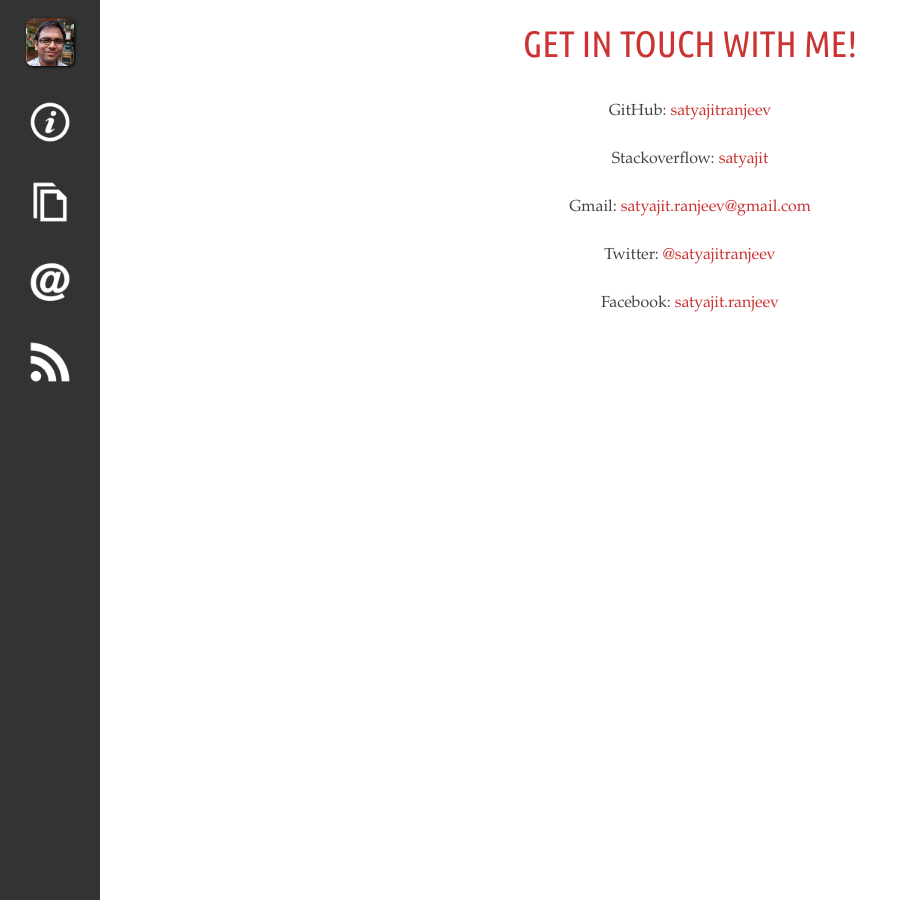
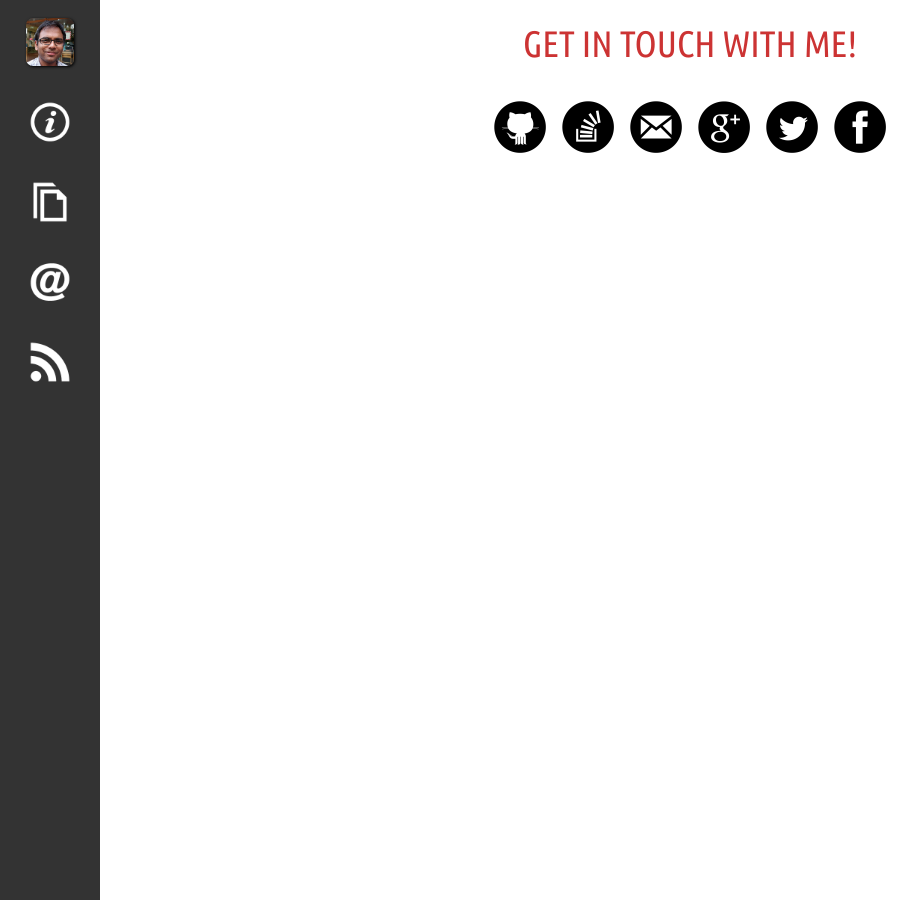
Before and after one commit to satran/satran.github.io, a Jekyll site: the page built from contact/index.html, in a window 1280 px wide. Shown: the whole page, without its empty margins (0-923 px from the left). Built offline with Jekyll 4.4.1, drawn with Linux system fonts in a browser that asks for light colours; some web fonts are replaced.

Commit message:
Updating the contact page.

```diff
--- a/contact/index.html
+++ b/contact/index.html
@@ -2,12 +2,13 @@
 layout: default
 title: Contact
 ---
-<div id="post" style="text-align: center;">
+<div class="contact" style="text-align: center;">
     <h1>Get in touch with me!</h1>
 
-    <p>GitHub: <a href="https://github.com/satyajitranjeev">satyajitranjeev</a></p>
-    <p>Stackoverflow: <a href="http://stackoverflow.com/users/504262/satyajit">satyajit</a></p>
-    <p>Gmail: <a href="mailto:satyajit.ranjeev@gmail.com">satyajit.ranjeev@gmail.com</a></p>
-    <p>Twitter: <a href="https://twitter.com/#!/satyajitranjeev">@satyajitranjeev</a></p>
-    <p>Facebook: <a href="https://www.facebook.com/satyajit.ranjeev">satyajit.ranjeev</a></p>
+    <p><a href="https://github.com/satyajitranjeev"><img alt="Github" src="/images/icons/github.png" /></a>
+    <a href="http://stackoverflow.com/users/504262/satyajit"><img alt="Stackoverflow" src="/images/icons/stackoverflow.png" /></a>
+    <a href="mailto:satyajit.ranjeev@gmail.com"><img alt="Email" src="/images/icons/gmail.png" /></a>
+    <a href="https://plus.google.com/107126657014494239191"><img alt="Google Plus" src="/images/icons/googleplus.png" /></a>
+    <a href="https://twitter.com/#!/satyajitranjeev"><img alt="Twitter" src="/images/icons/twitter.png" /></a>
+    <a href="https://www.facebook.com/satyajit.ranjeev"><img alt="Facebook" src="/images/icons/facebook.png" /></a></p>
 </div>
--- a/css/base.css
+++ b/css/base.css
@@ -192,3 +192,7 @@ pre code {
     border-bottom: 1px dashed #ccc;
     padding-bottom: 20px;
 }
+.contact img{
+    width: 64px;
+    display: inline;
+}
```
Also changed, not shown: images/icons/facebook.png (added), images/icons/github.png (added), images/icons/gmail.png (added), images/icons/googleplus.png (added), images/icons/linkedin.png (added), images/icons/stackoverflow.png (added), images/icons/twitter.png (added).
